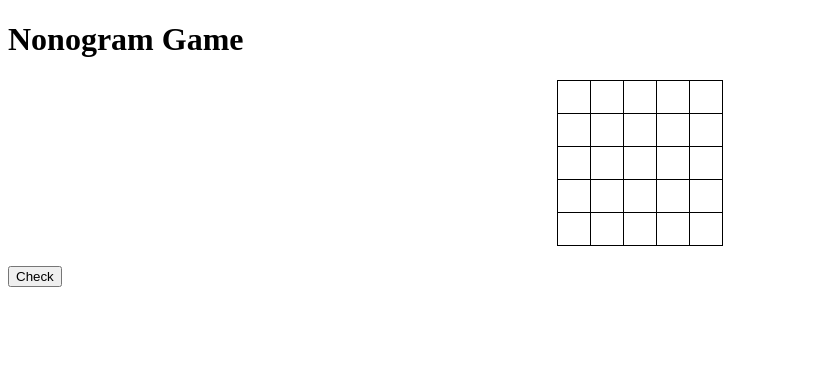
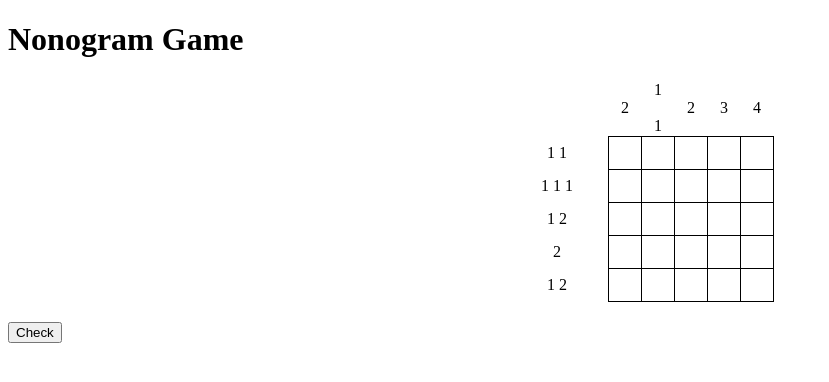
Before and after one commit to Tezzish/nonogramDuckDuckGooseAI, a Flask app: page /nonogram in a window 1280 px wide. Shown: the top 382 px of the page, without its empty margins (0-829 px from the left). Run offline with Flask 3, Linux system fonts and the light colour scheme; data comes from the database, SQL or seed files in the repository; some libraries are stand-ins or nearby versions.

Commit message:
getting the clues to show up on the frontend

```diff
--- /dev/null
+++ b/static/nonogram.css
@@ -0,0 +1,23 @@
+table {
+    border-collapse: collapse;
+    margin: 20px auto;
+}
+
+td {
+    width: 30px;
+    height: 30px;
+    border: 1px solid #000;
+    text-align: center;
+    font-size: 16px;
+}
+
+.black{
+    background-color: #000000;
+}
+
+.row-clue {
+    width: 100px;
+}
+.clue{
+    border: none;
+}
--- a/static/nonogram.js
+++ b/static/nonogram.js
@@ -1,7 +1,3 @@
-
-
-
-
 //create a grid in the html with a given size
 function createGrid(size) {
     const table = document.createElement('table');
@@ -36,14 +32,12 @@ function addListeners() {
 
 function checkWin() {
     const button = document.createElement('button');
-
     button.innerHTML = 'Check';
     button.addEventListener('click', () => {
         // var socket = io.connect('127.0.0.1:8000');
         socket.emit('check');
     });
     document.body.appendChild(button);
-    console.log("checkWin");
 }
 
 var socket = null;
@@ -51,6 +45,53 @@ document.addEventListener('DOMContentLoaded', function () {
     socket = io.connect('127.0.0.1:8000');
 });
 
+// for each row and column, add the clues
+const clues = JSON.parse(contextData.clues);
+const row_clues = clues[0];
+const col_clues = clues[1];
+
+function addClues() {
+    //add the row clues to the left of the grid
+    const table = document.querySelector('table');
+    //the rows of the table
+    const rows = table.querySelectorAll('tr');
+    //for each row, create a new td and add the clue
+    for (let i = 0; i < row_clues.length; i++) {
+        const clue = document.createElement('td');
+        //add the classes
+        clue.classList.add('row-clue');
+        clue.classList.add('clue');
+        //separator between the numbers in the clue
+        clue.innerHTML = row_clues[i].join('  ');
+        //add the clue to the row
+        rows[i].insertBefore(clue, rows[i].firstChild);
+    }
+
+    // add the column clues on top of the grid
+    const cells = table.querySelectorAll('td');
+    // create a new tr for the column clues
+    const row = document.createElement('tr');
+    // add an empty td to the left of the clues because we need to offset the column clues
+    const empty = document.createElement('td');
+    empty.classList.add('clue');
+    // make empty have no border
+    empty.style.border = 'none';
+    row.appendChild(empty);
+    // for each column, create a new td and add the clue
+    // same thing as for the rows
+    for (let i = 0; i < col_clues.length; i++) {
+        const clue = document.createElement('td');
+        clue.classList.add('col-clue');
+        clue.classList.add('clue');
+        clue.innerHTML = col_clues[i].join('<br><br>');
+        row.appendChild(clue);
+    }
+    //add the row to the table
+    table.insertBefore(row, cells[0].parentNode);
+
+}
+
 createGrid(contextData.size);
 checkWin();
 addListeners();
+addClues();
--- a/templates/nonogram.html
+++ b/templates/nonogram.html
@@ -2,22 +2,7 @@
 <html>
 <head>
     <title>Nonogram</title>
-    <style>
-        table {
-            border-collapse: collapse;
-            margin: 20px auto;
-        }
-        td {
-            width: 30px;
-            height: 30px;
-            border: 1px solid #000;
-            text-align: center;
-            font-size: 16px;
-        }
-        .black{
-            background-color: #000000;
-        }
-    </style>
+    <link rel="stylesheet" href="static/nonogram.css">
 </head>
 <body>
     <h1>Nonogram Game</h1>
```
Also changed, not shown: app.py (line endings or trailing spaces).
